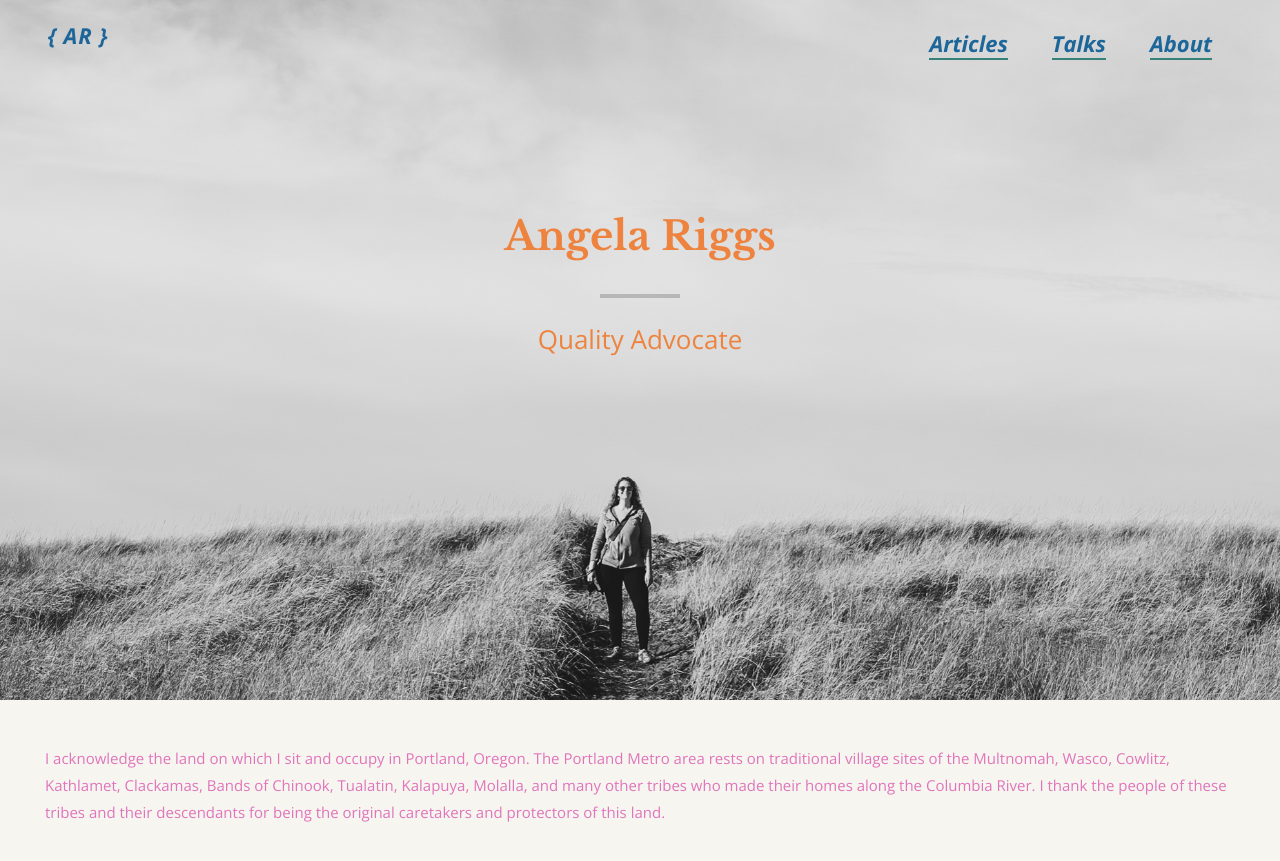
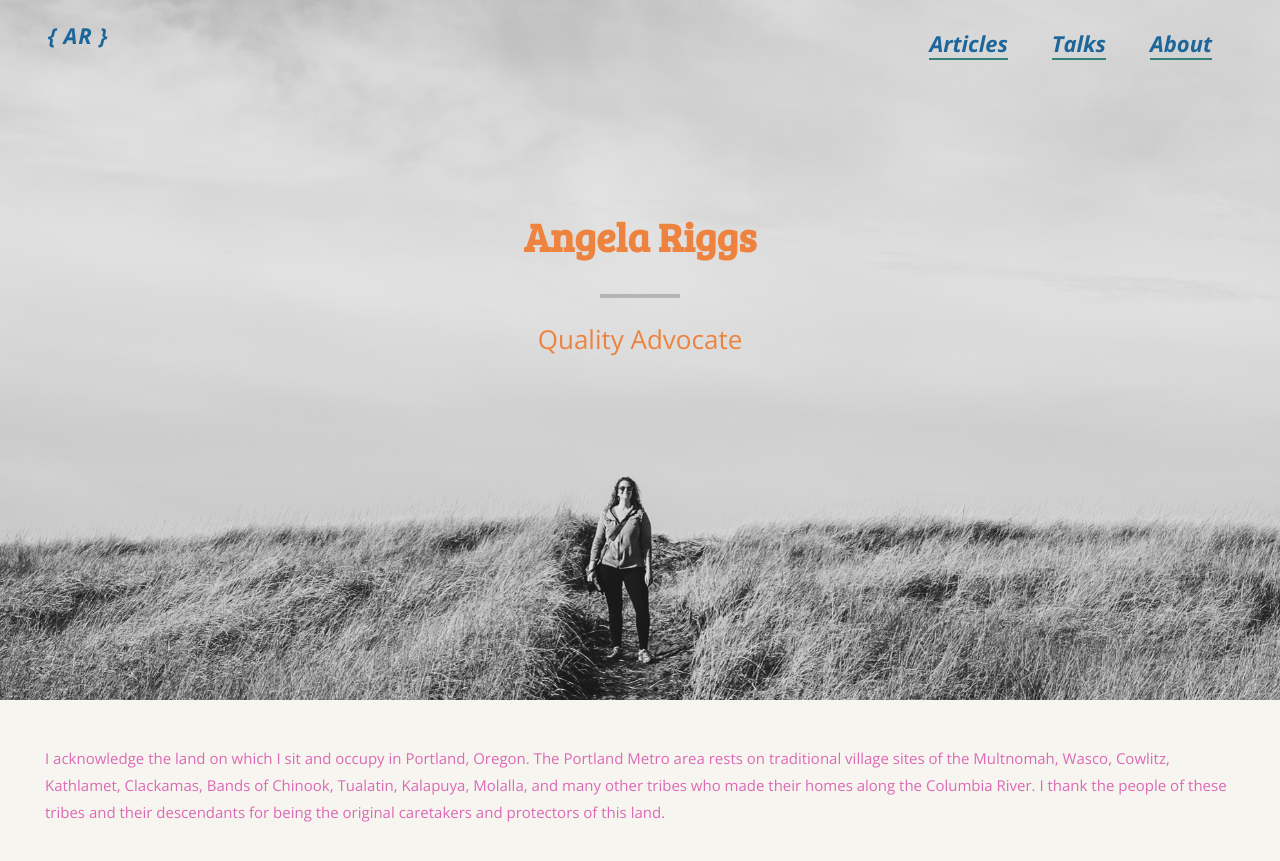
Before and after one commit to angelariggs/angelariggs.github.io, a Jekyll site: the page built from index.html, in a window 1280 px wide. Shown: the top 861 px of the page. Built offline with Jekyll 4.4.1, drawn with Linux system fonts in a browser that asks for light colours.

Commit message:
tweaked p text and added comments

```diff
--- a/_sass/_variables.scss
+++ b/_sass/_variables.scss
@@ -5,47 +5,28 @@
 
 $page-background: #F7F5EF;
 
-	/*H1 & H2*/
-/*$main-color: #3F968C; */
+	/*H1 & H2, orange*/
 $main-color: #ED833E;
 
-	/*p tag links*/
+	/*p text, dark gray*/
+$text: #333333;
+
+	/*p tag links, green*/
 $link-color: #36817A;
 
-
+	/*H3, green*/
 $secondary-color: #E3A72A;
 
-	/*site nav*/
+	/*site nav, blue*/
 $tertiary-color: #1D6699;
 
-	/*Read More, link hover background*/
-$accent-color: #E075BC;
-
-	/*p text*/
-$text: #36383F;
-
-/*$main-color: #A40E4C;
-$secondary-color: #008051;
-$tertiary-color: #F7F5EF;
-$text: #36383F;*/
-
-/*
-dark orange: #F95428;
-peach: #F8B97E;
-light blue: #8FC3BE;
-dark blue: #54A7BD;
-teal: #3F968C;
-lavender: #C4A4E7;
-purple: #7F57CA;
-golden-yellow: #E3A72A;
-
-
-*/
+	/*Read More, pink*/
+$accent-color: #DD69B6;
 
 /*Font stacks*/
-@import url(https://fonts.googleapis.com/css?family=Libre+Baskerville:400,400i,700|Open+Sans:400,400i,700,700i,800,800i&display=swap);
+@import url(https://fonts.googleapis.com/css2?family=Bree+Serif&family=Open+Sans:ital,wght@0,300;0,400;0,700;1,300;1,400;1,700&display=swap);
 $sans-serif: "Open Sans", sans-serif;
-$display: "Libre Baskerville", serif;
+$display: "Bree Serif", serif;
 
 /*Mobile breakpoints*/
 @mixin mobile {
```
